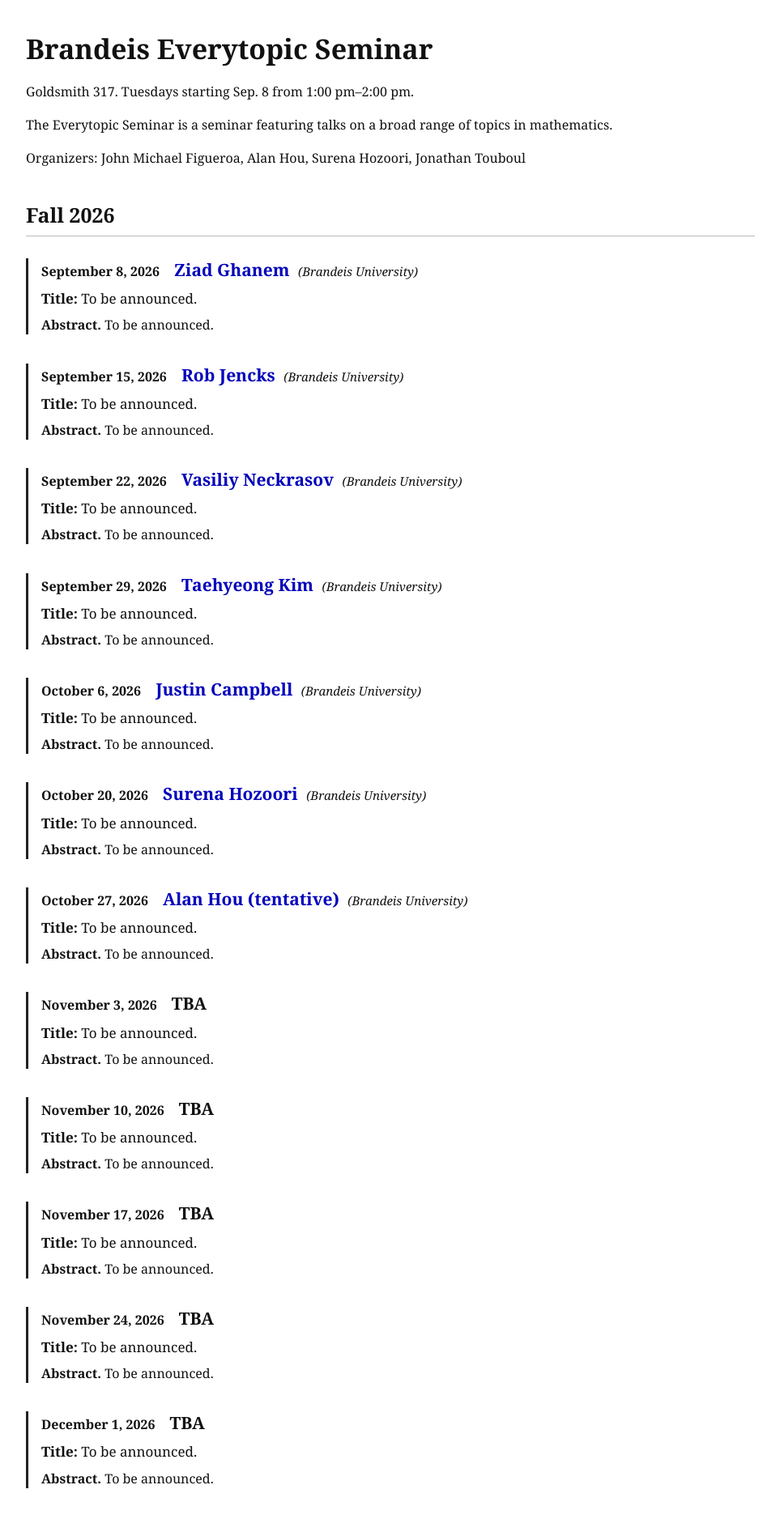
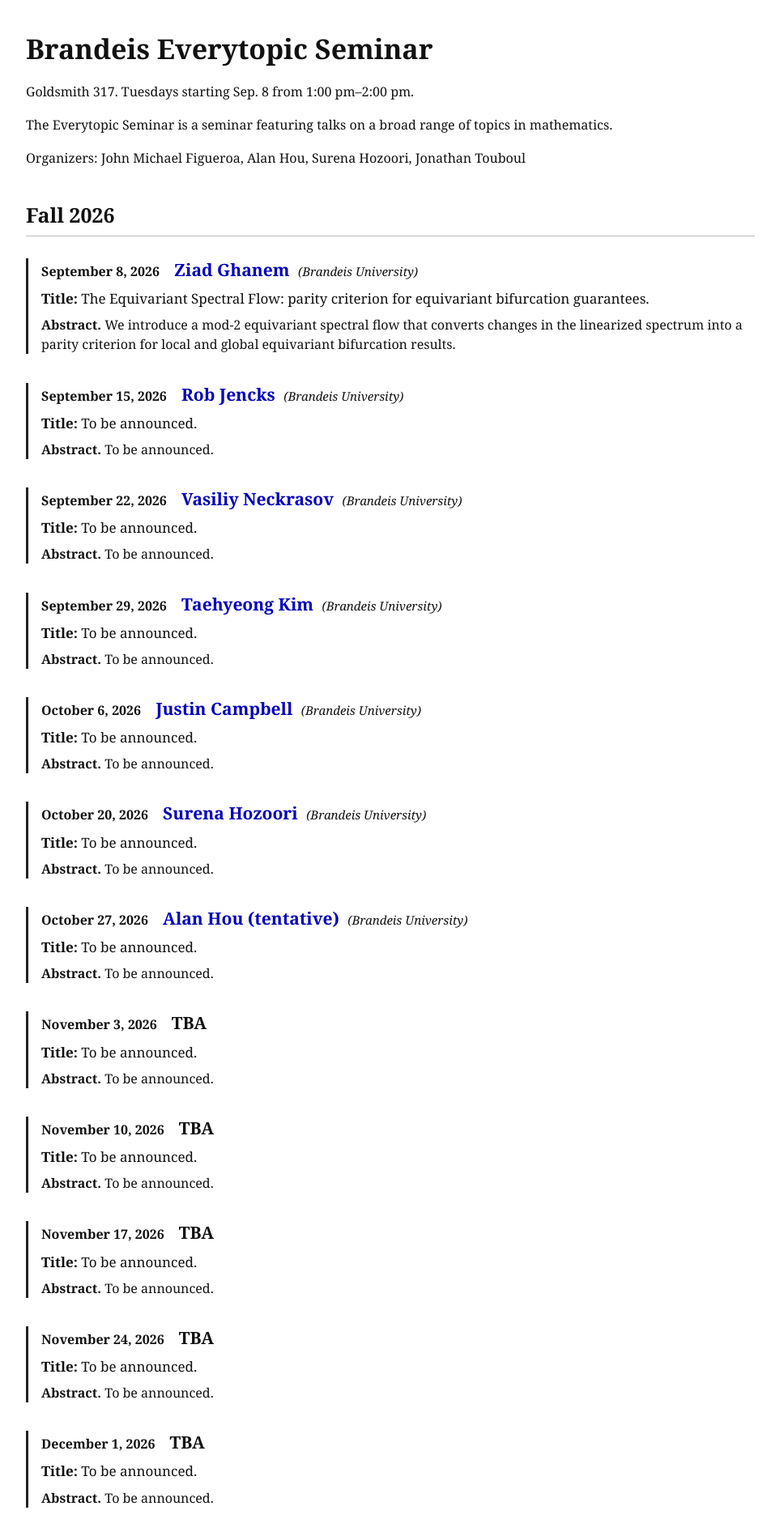
Before and after one commit to axhou/axhou.github.io, a Jekyll site: the page everytopic.html, which Jekyll copies as it is, in a window 1280 px wide. Shown: the whole page at 81% size, without its empty margins (13-976 px from the left). Built offline with Jekyll 4.4.1, drawn with Linux system fonts in a browser that asks for light colours; before the commit the page ends 1873 px from its top, so only the background shows below that.

Commit message:
Update title and abstract in everytopic.html

```diff
--- a/everytopic.html
+++ b/everytopic.html
@@ -159,12 +159,12 @@
 
     <div class="title">
       <span class="title-label">Title:</span>
-      To be announced.
+      The Equivariant Spectral Flow: parity criterion for equivariant bifurcation guarantees.
     </div>
 
     <p class="abstract">
       <span class="abstract-label">Abstract.</span>
-      To be announced.
+      We introduce a mod-2 equivariant spectral flow that converts changes in the linearized spectrum into a parity criterion for local and global equivariant bifurcation results.
     </p>
   </div>
 
```
